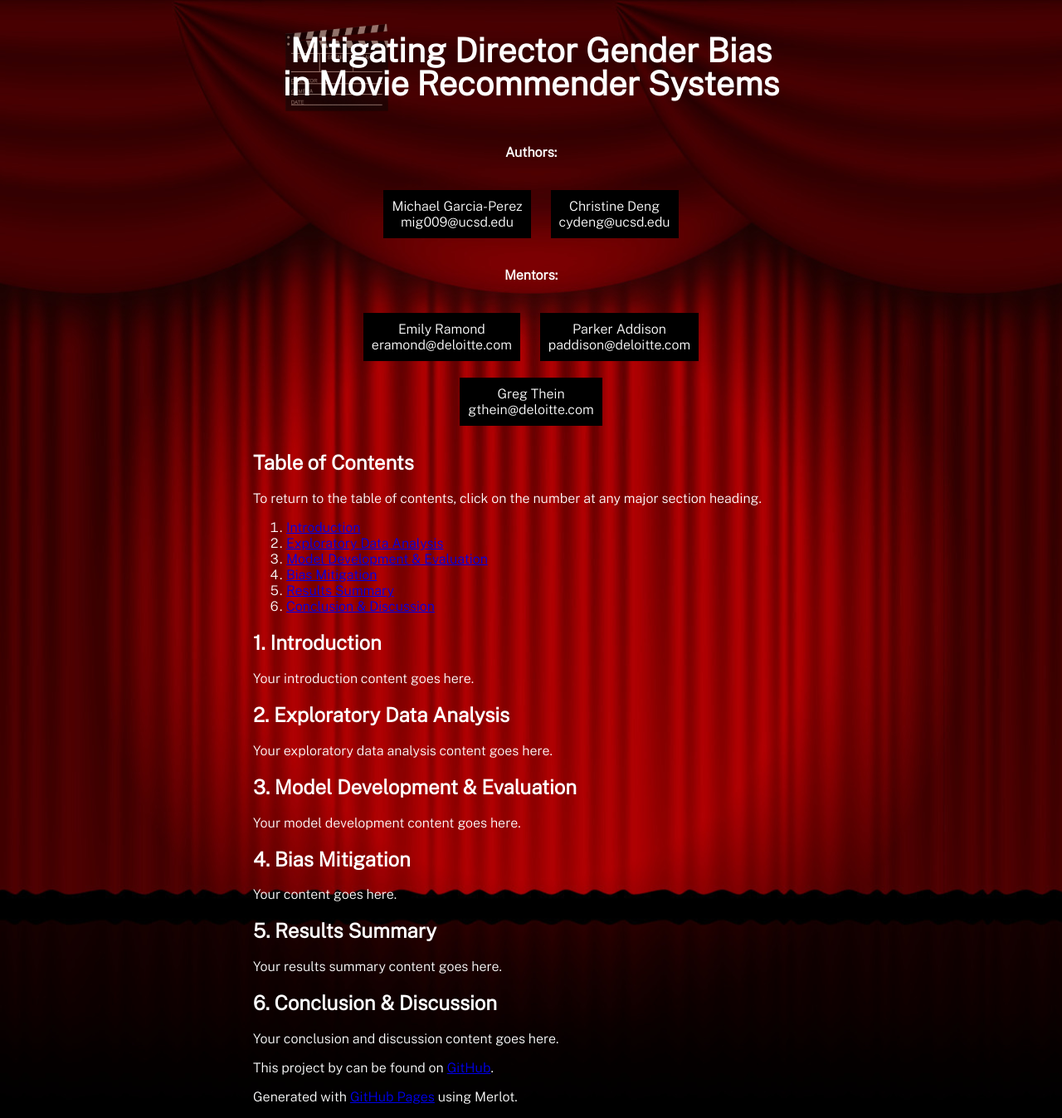
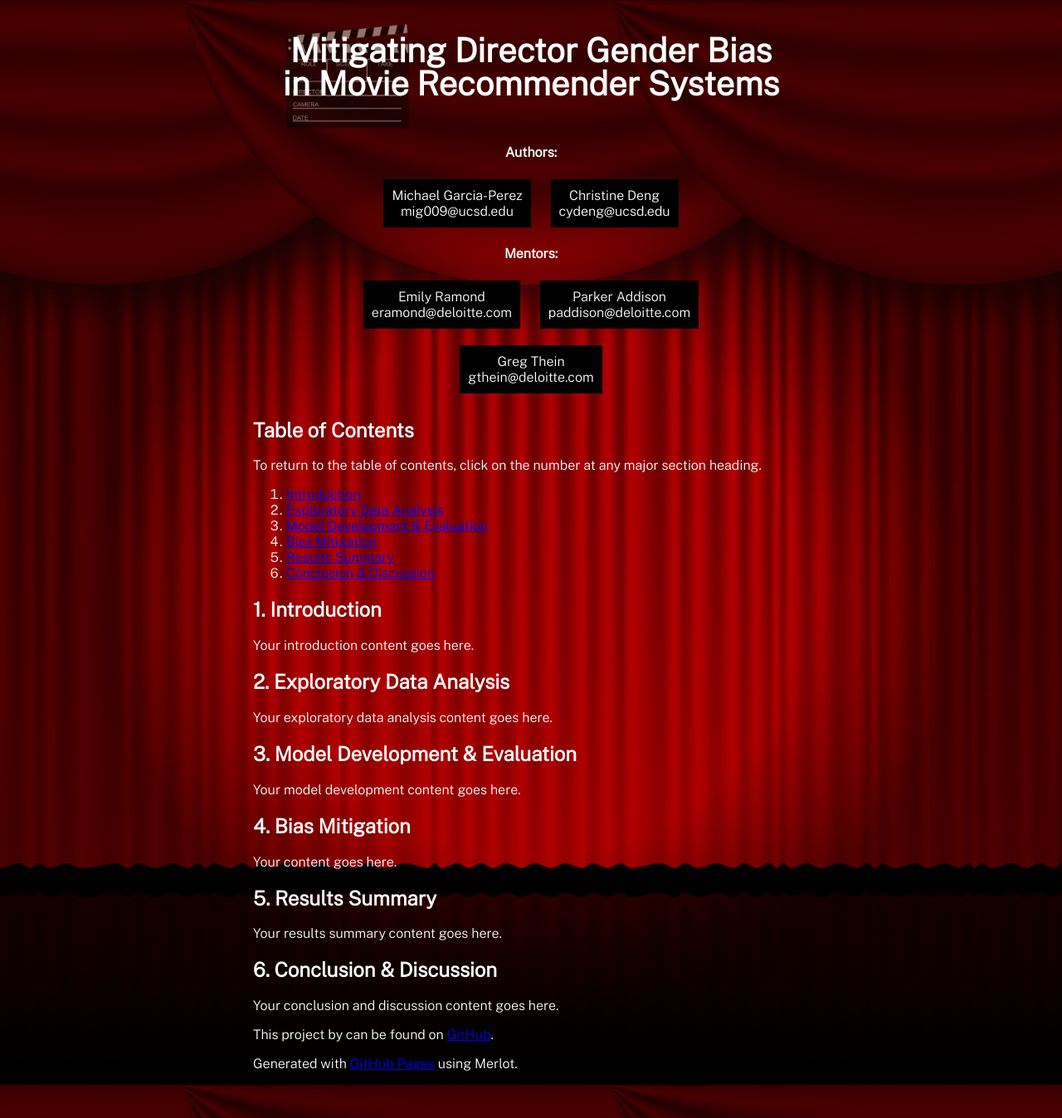
Before and after one commit to michael-garciaperez/DSC180A-Methodology-5, a Jekyll site: the page built from index.md, in a window 1280 px wide. Shown: the whole page at 83% size. Built offline with Jekyll 4.4.1, drawn with Linux system fonts in a browser that asks for light colours.

Commit message:
Update style.scss

```diff
--- a/assets/css/style.scss
+++ b/assets/css/style.scss
@@ -46,8 +46,8 @@
   position: absolute;
   top: 0;
   left: 0;
-  width: 100%;
-  height: 100%;
+  width: 120%; /* Adjust the width of the background image */
+  height: 120%; /* Adjust the height of the background image */
   background-image: url('../images/clapboard.png');
   background-size: contain; /* Ensure the entire background image fits within the h1 element */
   background-repeat: no-repeat; /* Prevent the background image from repeating */
@@ -63,6 +63,8 @@
   text-align: center;
   line-height: 1;
   padding: 14px 0; /* Adjust padding to center content vertically */
+  max-width: 100%; /* Ensure h2 does not exceed the container width */
+  margin: 0 auto; /* Center the h2 horizontally */
 }
 
 /* Additional styles for h2 */
@@ -70,6 +72,7 @@
   font-weight: bold;
   font-size: 1.5em;
   margin-bottom: 20px;
+  display: block;
 }
 
 header h2 span:last-child {
@@ -86,4 +89,5 @@
   background-color: black;
   padding: 10px;
   margin: 10px;
+  max-width: 100%; /* Ensure the names do not exceed the container width */
 }
```
